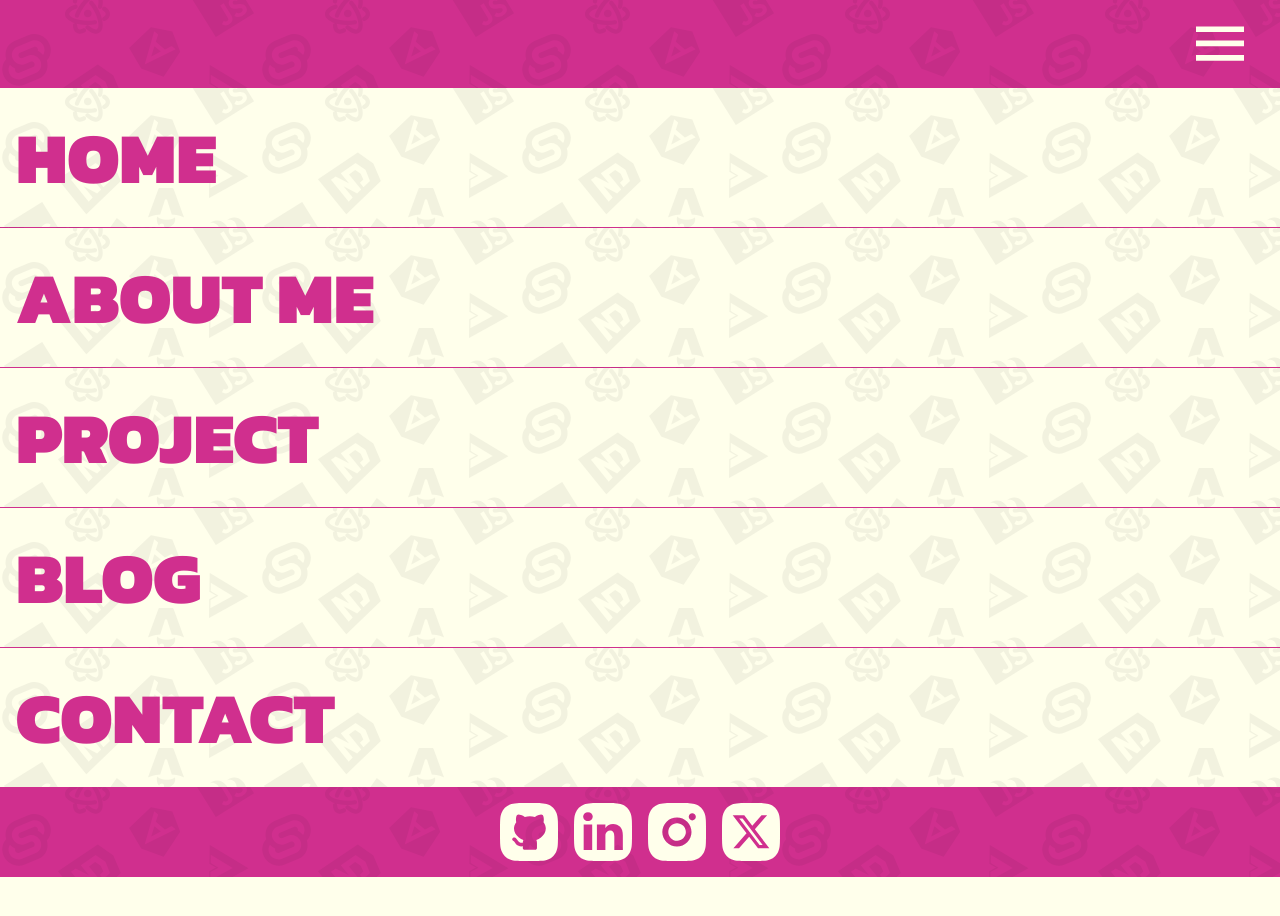
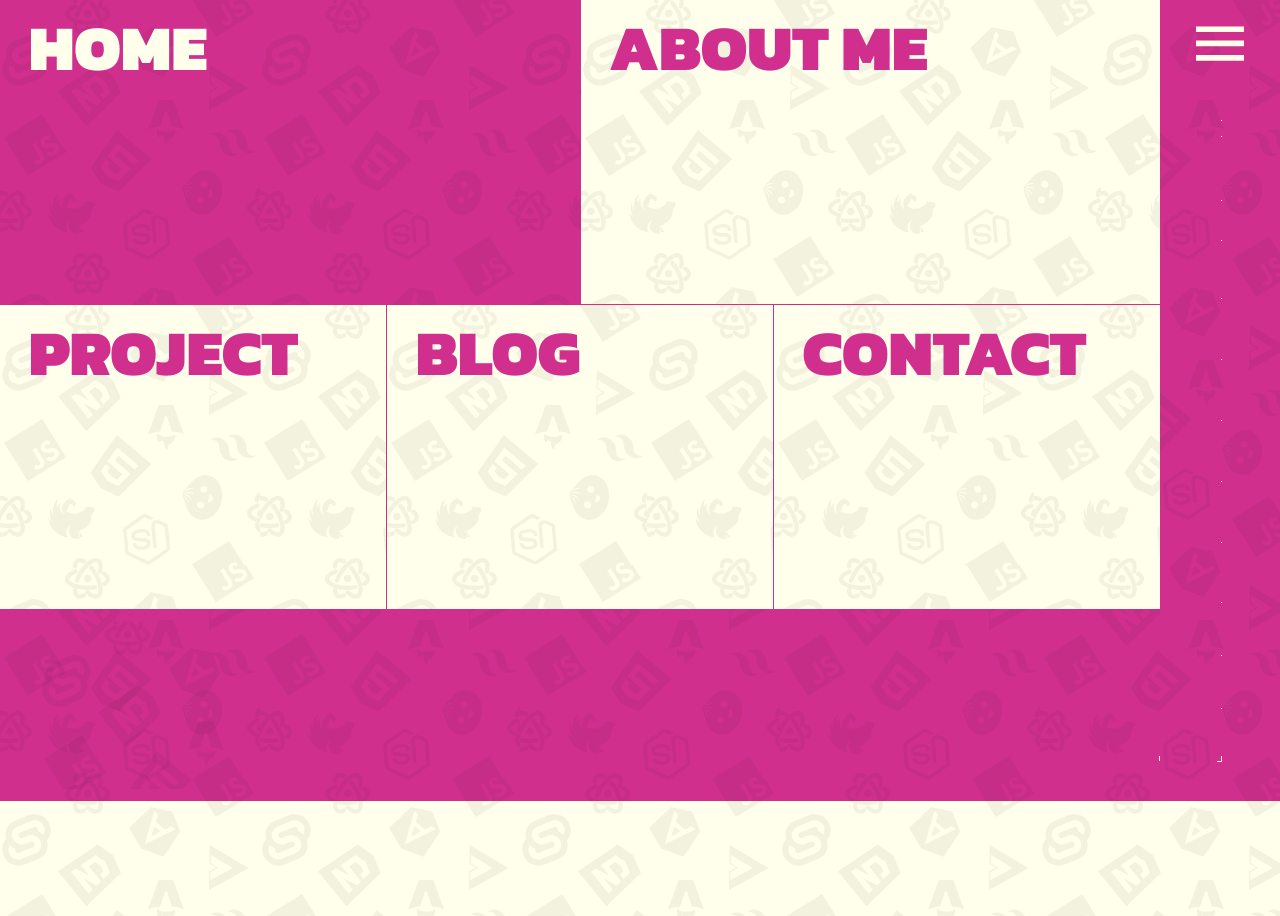
Before and after one commit to achipre/cv-personal, a React (Vite) app: page / in a window 1280 px wide. Both pictures are taken after a click on the icon 1220 px from the left and 44 px from the top of the page. Shown: the top 916 px of the page. Before the commit the page ends 877 px from the top, so only its background shows below. Built offline with nearby package versions, Linux system fonts and the light colour scheme.

Commit message:
Add stile menu

```diff
--- a/src/componets/Menu.css
+++ b/src/componets/Menu.css
@@ -30,81 +30,103 @@
 .menuBackdark{
   background-color: var(--lightPrimary);
   background-image: url('../assets/techDark.svg');
+  color: var(--darkPrimary);
 }
 .menuBacklight{
   background-color: var(--darkPrimary);
   background-image: url('../assets/techDark.svg');
+  color: var(--lightPrimary);
 }
 .menuBackdark0{
+  color: var(--darkPrimary0);
   background-color: var(--lightPrimary0);
   background-image: url('../assets/textilLight.svg');
 }
 .menuBacklight0{
+  color: var(--lightPrimary0);
   background-color: var(--darkPrimary0);
   background-image: url('../assets/textilDark.svg');
 }
 .menuBackdark1{
+  color: var(--darkPrimary1);
   background-color: var(--lightPrimary1);
   background-image: url('../assets/cellsLight.svg');
 }
 .menuBacklight1{
+  color: var(--lightPrimary1);
   background-color: var(--darkPrimary1);
   background-image: url('../assets/cellsDark.svg');
 }
 .menuBackdark2{
+  color: var(--darkPrimary2);
   background-color: var(--lightPrimary2);
   background-image: url('../assets/dotLigth.svg');
 }
 .menuBacklight2{
+  color: var(--lightPrimary2);
   background-color: var(--darkPrimary2);
   background-image: url('../assets/dotDark.svg');
 }
 .menuBackdark3{
+  color: var(--darkPrimary3);
   background-color: var(--lightPrimary3);
   background-image: url('../assets/metalLight.svg');
 }
 .menuBacklight3{
+  color: var(--lightPrimary3);
   background-color: var(--darkPrimary3);
   background-image: url('../assets/metalDark.svg');
 }
 .menuBackdark4{
+  color: var(--darkPrimary4);
   background-color: var(--lightPrimary4);
   background-image: url('../assets/pillsLight.svg');
 }
 .menuBacklight4{
+  color: var(--lightPrimary4);
   background-color: var(--darkPrimary4);
   background-image: url('../assets/pillsDark.svg');
 }
 .menuBackdark5{
+  color: var(--darkPrimary5);
   background-color: var(--lightPrimary5);
 }
 .menuBacklight5{
+  color: var(--lightPrimary5);
   background-color: var(--darkPrimary5);
 }
 .menuBackdark6{
+  color: var(--darkPrimary6);
   background-color: var(--lightPrimary6);
 }
 .menuBacklight6{
+  color: var(--lightPrimary6);
   background-color: var(--darkPrimary6);
 }
 .menuBackdark7{
+  color: var(--darkPrimary7);
   background-color: var(--lightPrimary7);
 }
 .menuBacklight7{
+  color: var(--lightPrimary7);
   background-color: var(--darkPrimary7);
 }
 .menuBackdark8{
+  color: var(--darkPrimary8);
   background-color: var(--lightPrimary8);
 }
 .menuBacklight8{
+  color: var(--lightPrimary8);
   background-color: var(--darkPrimary8);
 }
 .menuBackdark9{
+  color: var(--darkPrimary9);
   background-color: var(--lightPrimary9);
   background-image: url('../assets/circleLight.svg');
   background-size: 32px;
 }
 .menuBacklight9{
+  color: var(--lightPrimary9);
   background-color: var(--darkPrimary9);
   background-image: url('../assets/circleDark.svg');
   background-size: 32px;
@@ -120,9 +142,27 @@
 .titleMenu{
   cursor: pointer;
   padding: 1rem;
-  animation: titleMenu .2s ease-in-out;
   transition: none;
+  min-height: 80px;
+  height: 15vh;
+  line-height: 1;
+  display: flex;
+  align-items: center;
+  animation: titleMenu .25s cubic-bezier(0, 0, 0.12, 1.14);
 }
+.titleMenu:nth-child(2){
+  animation: titleMenu .32s cubic-bezier(0, 0, 0.12, 1.14);
+}
+.titleMenu:nth-child(3){
+  animation: titleMenu .32s cubic-bezier(0, 0, 0.12, 1.14);
+}
+.titleMenu:nth-child(4){
+  animation: titleMenu .4s cubic-bezier(0, 0, 0.12, 1.14);
+}
+.titleMenu:nth-child(5){
+  animation: titleMenu .5s cubic-bezier(0, 0, 0.12, 1.14);
+}
+
 .titleMenu.dark,
 .titleMenu.dark0,
 .titleMenu.dark1,
@@ -232,7 +272,54 @@
   fill: var(--lightPrimary4);
   transition: background-color .2s ease-in-out;
 }
-
+.titleMenu.dark5:hover{
+  background-color: var(--lightPrimary5);
+  color: var(--darkPrimary5);
+  fill: var(--darkPrimary5);
+  transition: background-color .2s ease-in-out;
+}
+.titleMenu.light5:hover{
+  background-color: var(--darkPrimary5);
+  color: var(--lightPrimary5);
+  fill: var(--lightPrimary5);
+  transition: background-color .2s ease-in-out;
+}
+.titleMenu.dark6:hover{
+  background-color: var(--lightPrimary6);
+  color: var(--darkPrimary6);
+  fill: var(--darkPrimary6);
+  transition: background-color .2s ease-in-out;
+}
+.titleMenu.light6:hover{
+  background-color: var(--darkPrimary6);
+  color: var(--lightPrimary6);
+  fill: var(--lightPrimary6);
+  transition: background-color .2s ease-in-out;
+}
+.titleMenu.dark7:hover{
+  background-color: var(--lightPrimary7);
+  color: var(--darkPrimary7);
+  fill: var(--darkPrimary7);
+  transition: background-color .2s ease-in-out;
+}
+.titleMenu.light7:hover{
+  background-color: var(--darkPrimary7);
+  color: var(--lightPrimary7);
+  fill: var(--lightPrimary7);
+  transition: background-color .2s ease-in-out;
+}
+.titleMenu.dark8:hover{
+  background-color: var(--lightPrimary8);
+  color: var(--darkPrimary8);
+  fill: var(--darkPrimary8);
+  transition: background-color .2s ease-in-out;
+}
+.titleMenu.light8:hover{
+  background-color: var(--darkPrimary8);
+  color: var(--lightPrimary8);
+  fill: var(--lightPrimary8);
+  transition: background-color .2s ease-in-out;
+}
 .titleMenu.dark9:hover{
   background-image: url('../assets/circleLight.svg');
   background-size: 32px;
@@ -253,20 +340,32 @@
   padding: 1rem;
   display: flex;
   justify-content: center;
+  align-items: center;
   gap: 1rem;
   animation: titleMenu .2s ease-in-out;
+  min-height: 72px;
+  height: calc(100vh - 75vh - clamp(3.7rem, 9vw, 5.5rem));
+}
+.socialsTitle{
+  display: none;
 }
 .socials a{
   display: flex;
 }
 .socials a svg{
-  width: clamp(36px, 5vw, 58px);
-  height: clamp(36px, 5vw, 58px);
+  width: clamp(36px, 6vw, 62px);
+  height: clamp(36px, 6vw, 62px);
+  /* width: 6vw;
+  height: 6vw; */
   transition: transform .3s ease-in-out;
 }
 .socials a svg:hover{
   transform: scale(1.15);
   transition: transform .3s ease-in-out;
+}
+.socialsIcons{
+  display: flex;
+  gap: 1rem;
 }
 
 @keyframes screenMenuOpen {
@@ -281,22 +380,202 @@
 
 @keyframes titleMenu {
   0% {
-    transform: translateY(-200px);
-    opacity: 0;
+    transform: translateY(-1600px);
   }
+  60%{
+    transform: translateY(100px);
 
+  }
   100% {
     transform: translateY(0);
-    opacity: 1;
   }
 }
 
-@keyframes screenMenuHidden {
-  0% {
-    height: 100vh
+
+@media (width > 1024px) {
+  .titlesMenu{
+    padding-right: 120px;
+    display: grid;
+    grid-template-columns: repeat(6, 1fr);
+    margin-top:0 ;
+  }
+  .titleMenu{
+    padding-left: 1.8rem;
+    font-size: clamp(3rem, 5vw ,10rem);
+    min-height: 152px;
+    height: 38vh;
+    display: block;
+  }
+  .titleMenu:first-child{
+    grid-column: 1/4;
+  }
+  .titleMenu:nth-child(2){
+    grid-column: 4/7;
+  }
+  .titleMenu:nth-child(3){
+    grid-column: 1/3;
+  }
+  .titleMenu:nth-child(4){
+    grid-column: 3/5;
+  }
+  .titleMenu:nth-child(5){
+    grid-column: 5/7;
+  }
+  .socials {
+    min-height: 140px;
+    height: calc(100vh - 76vh);
+    padding: 2.5rem;
+    justify-content: space-between;
+  }
+  .socialsTitle{
+    display: block;
+    font-size: max(5.5rem, 16vh);
+    background-color: transparent;
+    font-family: 'SixCaps';
+  }
+  .socialsTitle span{
+    display: inline-block;
+  }
+  .socialsTitle span:first-child{
+    animation: leterTitle .5s ease-in-out both .25s;
+  }
+  .socialsTitle span:nth-child(2){
+    animation: leterTitle .5s ease-in-out both .3s;
+  }
+  .socialsTitle span:nth-child(3){
+    animation: leterTitle .5s ease-in-out both .35s;
+  }
+  .socialsTitle span:nth-child(4){
+    animation: leterTitle .5s ease-in-out both .4s;
+  }
+  .socialsTitle span:nth-child(5){
+    animation: leterTitle .5s ease-in-out both .45s;
+  }
+  .socialsTitle span:nth-child(6){
+    animation: leterTitle .5s ease-in-out both .5s;
+  }
+  .socialsTitle span:nth-child(7){
+    animation: leterTitle .5s ease-in-out both .55s;
+  }
+  .socialsIcons{
+    gap: 1rem;
+    padding-right: 136px;
+    align-self: flex-start;
+  }
+  .socialsIcons a:first-child{
+    animation: leterTitle .3s ease-in-out both .35s;
+  }
+  .socialsIcons a:nth-child(2){
+    animation: leterTitle .3s ease-in-out both .4s;
+  }
+  .socialsIcons a:nth-child(3){
+    animation: leterTitle .3s ease-in-out both .45s;
+  }
+  .socialsIcons a:nth-child(4){
+    animation: leterTitle .3s ease-in-out both .5s;
+  }
+  @keyframes leterTitle {
+    0%{transform: translateY(500px)}
+    60%{transform: translateY(-60px)}
+    100%{transform: translateY(0)}
+  }
+  .decorations{
+    position: relative;
+    bottom: 40px;
+    right: 58px;
+  }
+  .decorations .principalH{
+    position: absolute;
+    right: 0;
+    width: 5px;
+    height: 1px;
+    animation: hLineMenu 1s ease-in-out .2s both;
+  }
+  .decorations .principalH2{
+    position: absolute;
+    right: 0;
+    bottom: 6.5vh;
+    width: 1px;
+    height: 1px;
+    animation: hLineMenuMini 1s ease-in-out .28s both;
+  }
+  .decorations .principalH2:nth-child(5){
+    bottom: 13.1vh;
+    animation: hLineMenuMini 1s ease-in-out .22s both;
+  }
+  .decorations .principalH2:nth-child(6){
+    bottom: 19.7vh;
+    animation: hLineMenuMini 1s ease-in-out .38s both;
+  }
+  .decorations .principalH2:nth-child(7){
+    bottom: 27.3vh;
+    animation: hLineMenuMini 1s ease-in-out .42s both;
+  }
+  .decorations .principalH2:nth-child(8){
+    bottom: 34.9vh;
+    animation: hLineMenuMini 1s ease-in-out .48s both;
+  }
+  .decorations .principalH2:nth-child(9){
+    bottom: 42.5vh;
+    animation: hLineMenuMini 1s ease-in-out .54s both;
+  }
+  .decorations .principalH2:nth-child(10){
+    bottom: 50.1vh;
+    animation: hLineMenuMini 1s ease-in-out .6s both;
+  }
+  .decorations .principalH2:nth-child(11){
+    bottom: 57.7vh;
+    animation: hLineMenuMini 1s ease-in-out .68s both;
+  }
+  .decorations .principalH2:nth-child(12){
+    bottom: 65vh;
+    animation: hLineMenuMini 1s ease-in-out .72s both;
+  }
+  .decorations .principalH2:nth-child(13){
+    bottom: 70vh;
+    animation: hLineMenuMini 1s ease-in-out .78s both;
+  }
+  .decorations .principalH2:nth-child(14){
+    bottom: 78vh;
+    animation: hLineMenuMini 1s ease-in-out .84s both;
+  }
+  .decorations .principalH2:nth-child(15){
+    bottom: calc(100vh - 160px);
+    animation: hLineMenuMini 1s ease-in-out .9s both;
+  }
+  @keyframes hLineMenu {
+    form{width: 5px}
+    to{width: 65vw}
+  }
+  @keyframes hLineMenuMini {
+    form{transform: scaleX(0); opacity: 0;}
+    to{transform: scaleX(125); opacity: 1;}
+  }
+  .decorations .principalV{
+    position: absolute;
+    bottom: 0;
+    right: 0;
+    width: 1px;
+    height: 5px;
+    animation: vLineMenu 1s ease-in-out .2s both;
+  }
+  .decorations .principalV:nth-child(2){
+    right: 62px;
+    animation: vLineMenu 2s ease-in-out .25s both;
+  }
+  @keyframes vLineMenu {
+    form{height: 5px}
+    to{height: calc(100vh - 160px); min-height: 496px;}
   }
 
-  100% {
-    height: 0
-  }
 }
+@media (height < 670px) {
+  @keyframes hLineMenu {
+      form {
+        width: 5px
+      }
+      to {
+        width: 6vw
+      }
+    }
+}
--- a/src/componets/Menu.jsx
+++ b/src/componets/Menu.jsx
@@ -1,27 +1,70 @@
+import { soundHover } from '../hooks/theme'
 import './Menu.css'
 export const Menu = ({ classTheme, closeMenu }) => {
   const curretThemeInLocal = window.localStorage.getItem('theme')
 
+  const hoverMenu = () => {
+    soundHover.play()
+  }
+  const leaveMenu = () => {
+    soundHover.pause()
+    soundHover.currentTime = 0
+  }
   return (
     <div className={`pricipalMenu menuBack${classTheme}`}>
       <div className="titlesMenu">
-        <h2 onClick={closeMenu} className={`titleMenu ${classTheme}`}>
+        <h2
+          onMouseEnter={hoverMenu}
+          onMouseLeave={leaveMenu}
+          onClick={closeMenu}
+          className={`titleMenu ${classTheme}`}
+        >
           HOME
         </h2>
-        <h2 onClick={closeMenu} className={`titleMenu ${classTheme}`}>
+        <h2
+          onMouseEnter={hoverMenu}
+          onMouseLeave={leaveMenu}
+          onClick={closeMenu}
+          className={`titleMenu ${classTheme}`}
+        >
           ABOUT ME
         </h2>
-        <h2 onClick={closeMenu} className={`titleMenu ${classTheme}`}>
+        <h2
+          onMouseEnter={hoverMenu}
+          onMouseLeave={leaveMenu}
+          onClick={closeMenu}
+          className={`titleMenu ${classTheme}`}
+        >
           PROJECT
         </h2>
-        <h2 onClick={closeMenu} className={`titleMenu ${classTheme}`}>
+        <h2
+          onMouseEnter={hoverMenu}
+          onMouseLeave={leaveMenu}
+          onClick={closeMenu}
+          className={`titleMenu ${classTheme}`}
+        >
           BLOG
         </h2>
-        <h2 onClick={closeMenu} className={`titleMenu ${classTheme}`}>
+        <h2
+          onMouseEnter={hoverMenu}
+          onMouseLeave={leaveMenu}
+          onClick={closeMenu}
+          className={`titleMenu ${classTheme}`}
+        >
           CONTACT
         </h2>
       </div>
       <div className="socials">
+        <p className={`socialsTitle menuBack${classTheme}`}>
+          <span>S</span>
+          <span>o</span>
+          <span>c</span>
+          <span>i</span>
+          <span>a</span>
+          <span>l</span>
+          <span>s</span>
+        </p>
+        <div className="socialsIcons">
           <a href="https://github.com/achipre" target="_blank" rel="noreferrer">
             <svg className={`menu${curretThemeInLocal}`} width="38" height="38" viewBox="0 0 38 38">
               <path
@@ -56,5 +99,23 @@
           </a>
         </div>
       </div>
+      <div className="decorations">
+        <div className={`principalV ${curretThemeInLocal}`}></div>
+        <div className={`principalV ${curretThemeInLocal}`}></div>
+        <div className={`principalH ${curretThemeInLocal}`}></div>
+        <div className={`principalH2 ${curretThemeInLocal}`}></div>
+        <div className={`principalH2 ${curretThemeInLocal}`}></div>
+        <div className={`principalH2 ${curretThemeInLocal}`}></div>
+        <div className={`principalH2 ${curretThemeInLocal}`}></div>
+        <div className={`principalH2 ${curretThemeInLocal}`}></div>
+        <div className={`principalH2 ${curretThemeInLocal}`}></div>
+        <div className={`principalH2 ${curretThemeInLocal}`}></div>
+        <div className={`principalH2 ${curretThemeInLocal}`}></div>
+        <div className={`principalH2 ${curretThemeInLocal}`}></div>
+        <div className={`principalH2 ${curretThemeInLocal}`}></div>
+        <div className={`principalH2 ${curretThemeInLocal}`}></div>
+        <div className={`principalH2 ${curretThemeInLocal}`}></div>
+      </div>
+    </div>
   )
 }
--- a/src/hooks/theme.js
+++ b/src/hooks/theme.js
@@ -60,3 +60,4 @@
   }
   return { isOpenMenu, handleMenu }
 }
+export const soundHover = new Audio('../src/assets/mousehover.mp3')
```
Lines whose indentation alone changed are shown as unchanged.
